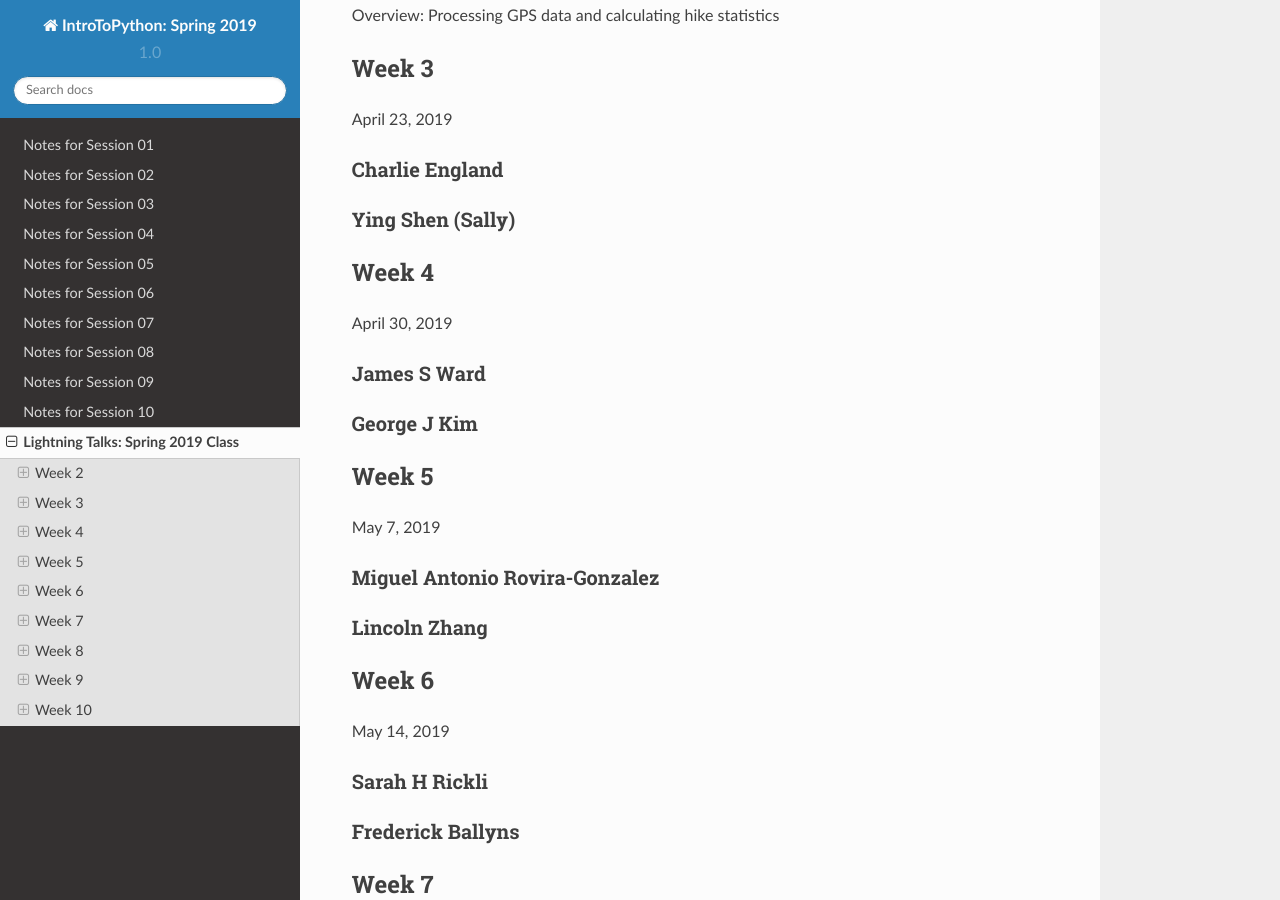
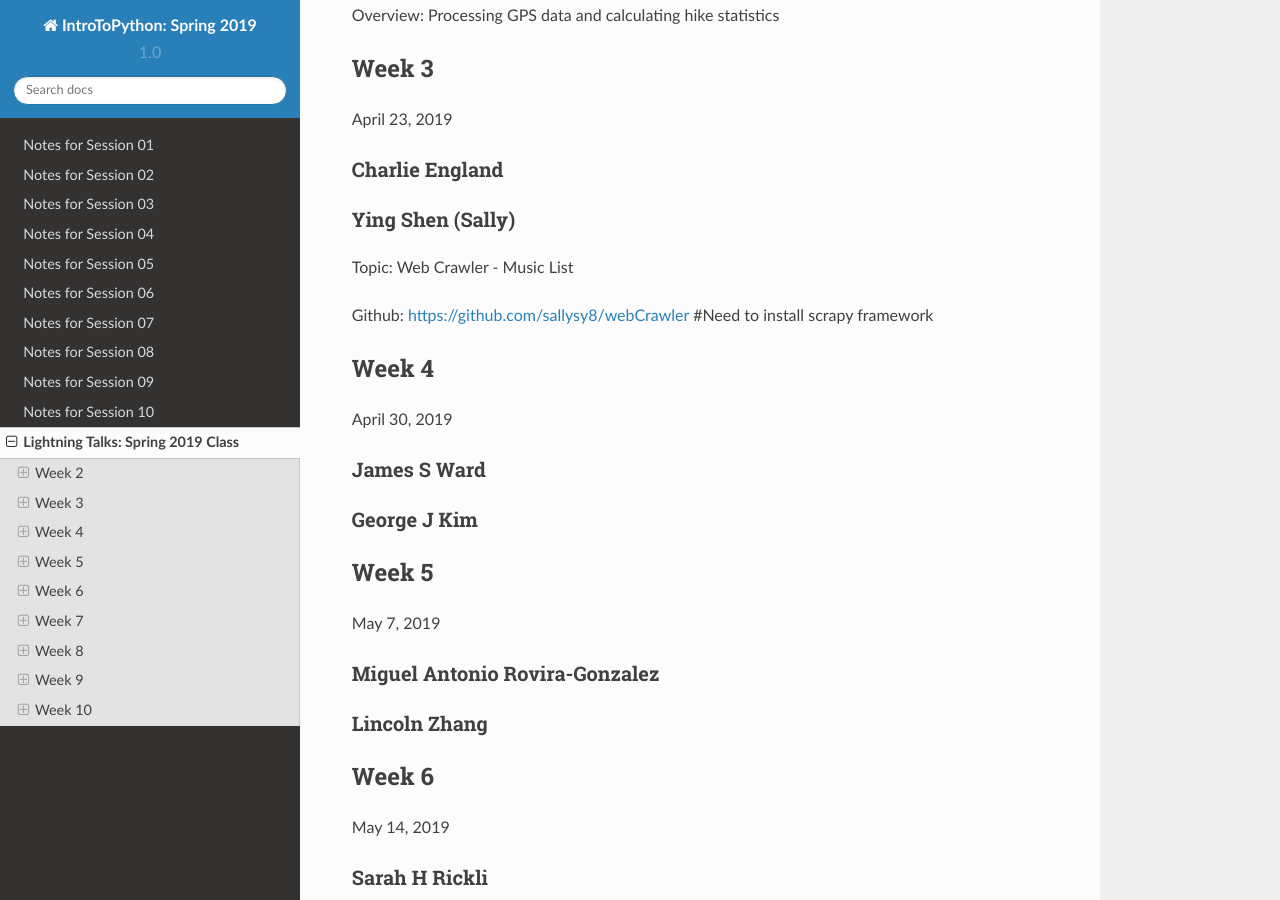
Before and after one commit to UWPCE-PythonCert-ClassRepos/SP_2019_210A_classroom, a Sphinx documentation site: the page built from notes_for_class/source/lightning_talks.rst, in a window 1280 px wide and 900 px high, scrolled down 552 px. Built offline with Sphinx 7.4.7 and the Read the Docs theme 2.0.0, drawn with Linux system fonts in a browser that asks for light colours.

Commit message:
Update lightning_talks.rst

```diff
--- a/notes_for_class/source/lightning_talks.rst
+++ b/notes_for_class/source/lightning_talks.rst
@@ -38,6 +38,11 @@ Charlie England
 
 Ying Shen (Sally)
 .................
+Topic: Web Crawler - Music List
+
+Github: https://github.com/sallysy8/webCrawler
+#Need to install scrapy framework
+
 
 Week 4
 ------
```
